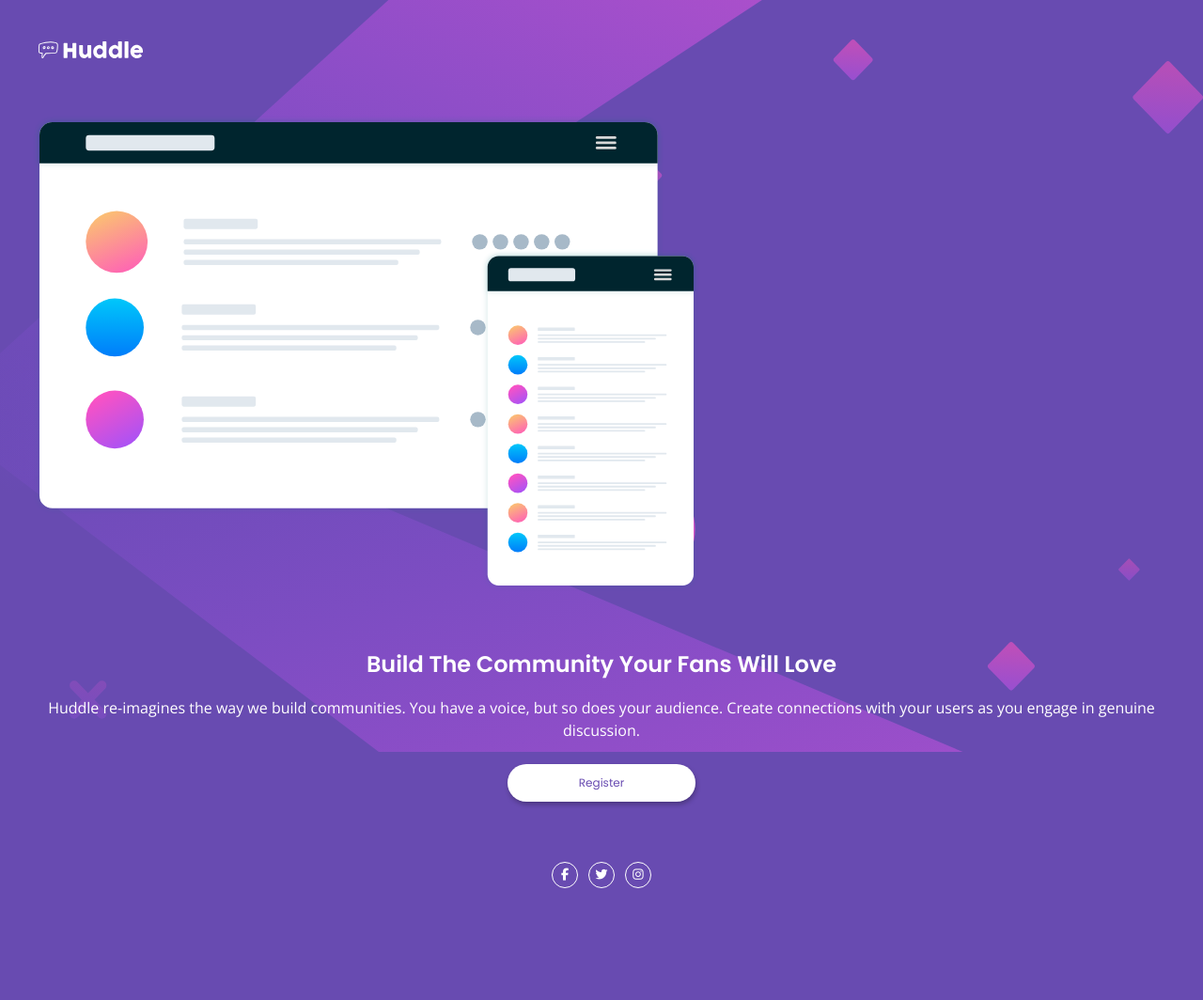
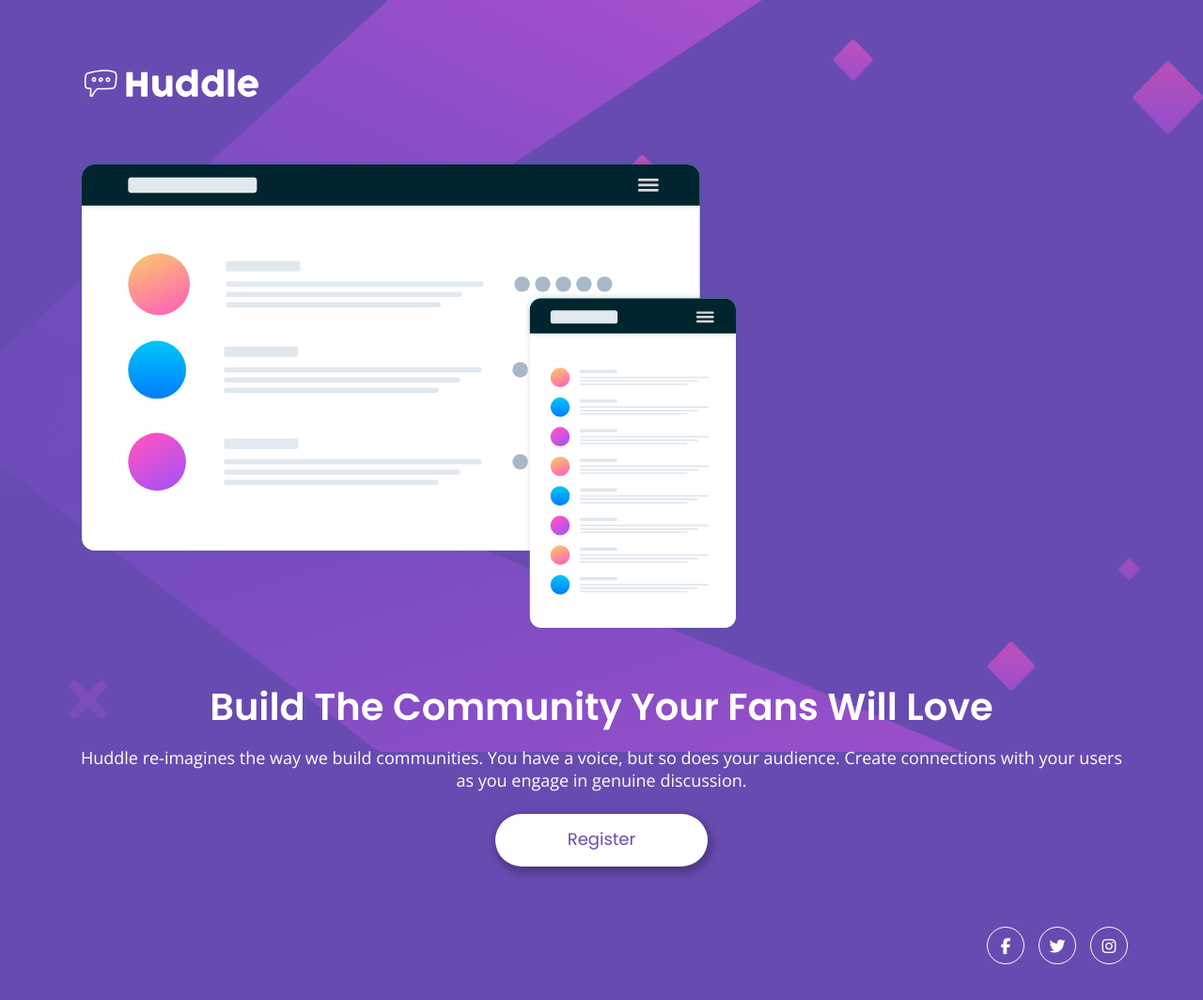
Before and after one commit to solracss/FrontendMentor-Huddle-landing-page-with-single-introductory-section, a plain HTML site: page index.html in a window 1280 px wide. Shown: the whole page at 94% size. Before the commit the page ends 985 px from the top, so only its background shows below. Drawn offline with nearby package versions, Linux system fonts and the light colour scheme.

Commit message:
CSS desktop: add styles for font-size, margins, paddings

```diff
--- a/sass/_layout.scss
+++ b/sass/_layout.scss
@@ -23,7 +23,7 @@ body {
 	z-index: -20;
 }
 
-@media (min-width: 600px) {
+@media (min-width: 660px) {
 	.bg-mobile-image {
 		height: 100%;
 	}
@@ -107,3 +107,49 @@ a.circle:hover {
 	color: $pink;
 	border: 1px solid $pink;
 }
+
+@media (min-width: 600px) {
+	body {
+		padding: 64px 80px 40px;
+	}
+
+	.company-logo {
+		width: 200px;
+	}
+
+	.main-heading {
+		font-size: rem(40px);
+		// line-height: rem(60px);
+	}
+
+	.description {
+		margin-top: 24px;
+		font-size: rem(18px);
+	}
+
+	.btn {
+		font-size: rem(18px);
+		line-height: rem(27px);
+		border-radius: 28px;
+		box-shadow: 2px 4px 9px 3px rgba(0, 0, 0, 0.26);
+		&-register {
+			padding: 13px 64px 16px;
+		}
+	}
+
+	.circle {
+		width: 40px;
+		height: 40px;
+	}
+
+	.social-links {
+		font-size: 17px;
+	}
+}
+
+@media (min-width: 660px) {
+	.social-links {
+		justify-content: end;
+		gap: rem(15px);
+	}
+}
```
Also changed, not shown: css/main.css, 1 other file.
